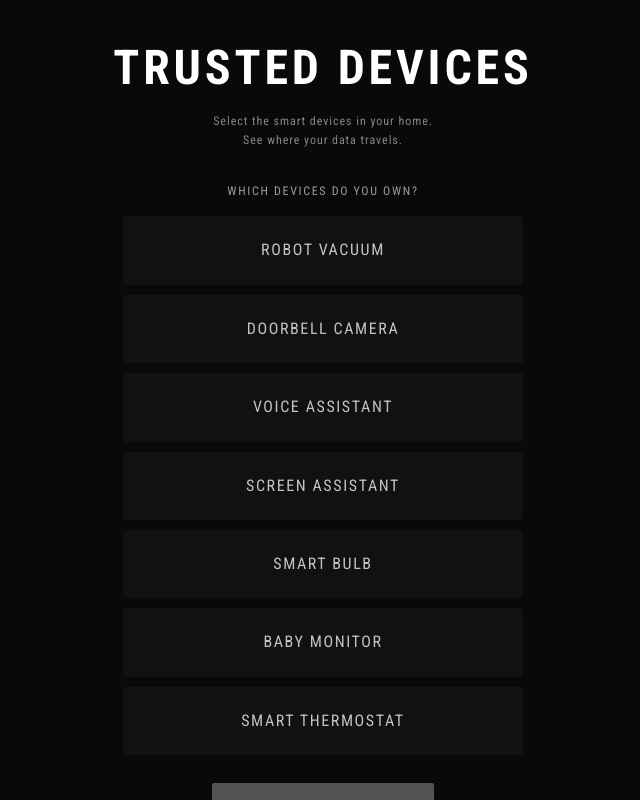
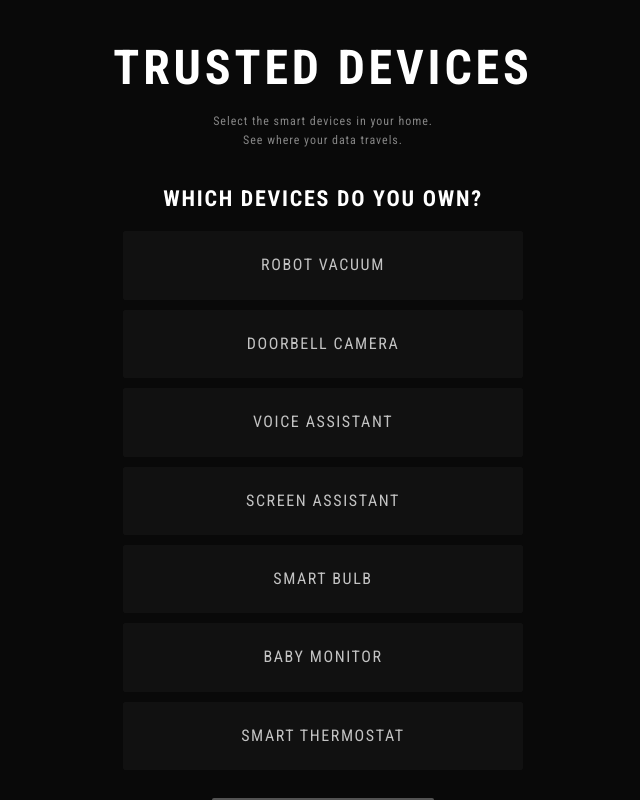
Before and after one commit to kristinmariakr/your-home-their-eyes, a Next.js app: page / in a window 1280 px wide. Shown: the whole page, without its empty margins (317-957 px from the left). Built offline with nearby package versions, Linux system fonts and the light colour scheme.

Commit message:
Make 'which devices do you own' bigger and bold
Co-Authored-By: Claude Sonnet 4.6 <noreply@anthropic.com>

```diff
--- a/app/DiagramClient.tsx
+++ b/app/DiagramClient.tsx
@@ -269,7 +269,7 @@ export default function DiagramClient() {
             Select the smart devices in your home.<br/>See where your data travels.
           </div>
         </div>
-        <div style={{fontSize:'clamp(10px,2.8vw,12px)',letterSpacing:'0.14em',color:'rgba(255,255,255,0.6)',textTransform:'uppercase',marginBottom:16}}>
+        <div style={{fontSize:'clamp(16px,4.5vw,22px)',fontWeight:700,letterSpacing:'0.08em',color:'#fff',textTransform:'uppercase',marginBottom:16}}>
           Which devices do you own?
         </div>
         <div style={{display:'grid',gridTemplateColumns:'1fr',gap:10,width:'100%',maxWidth:400,marginBottom:28}}>
```
